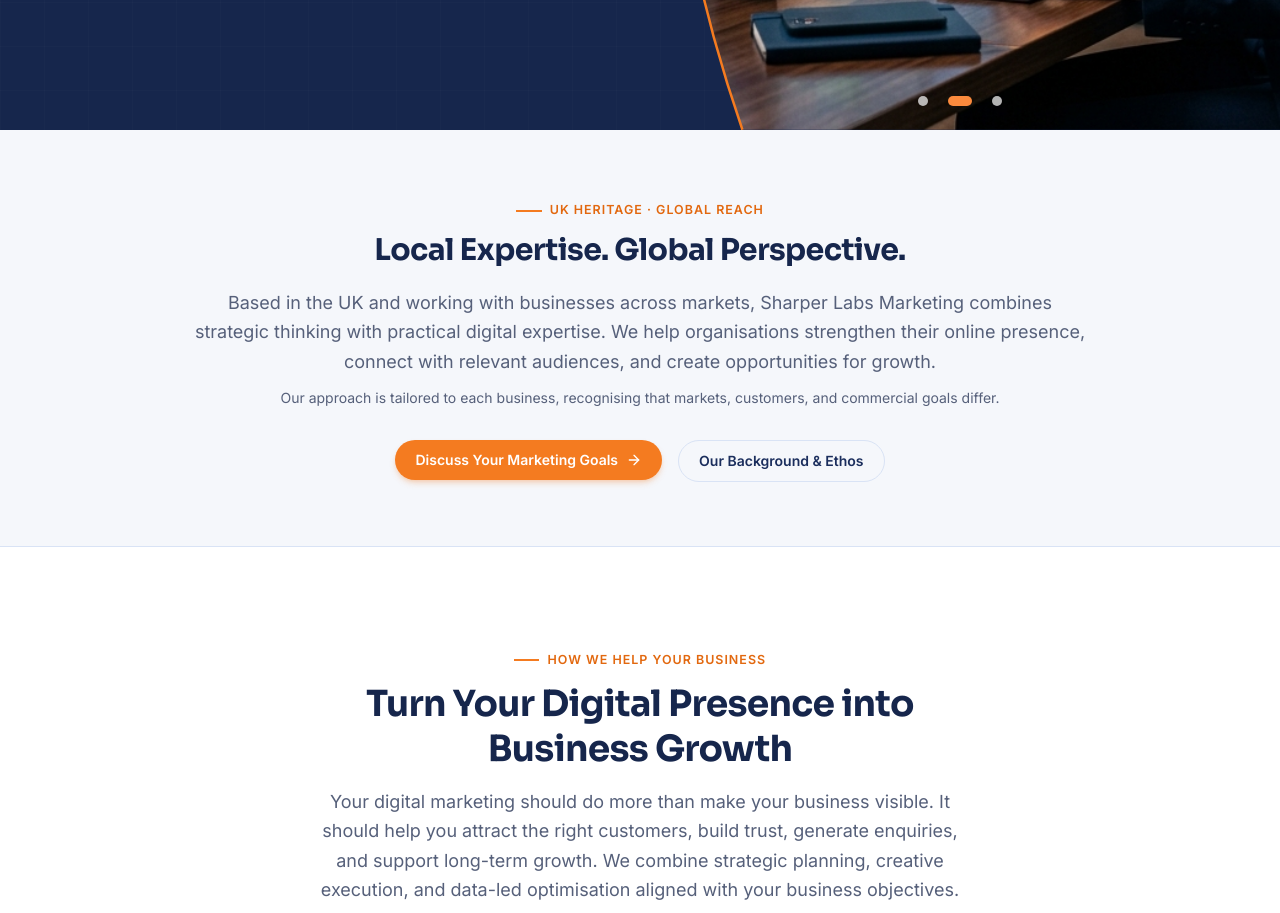
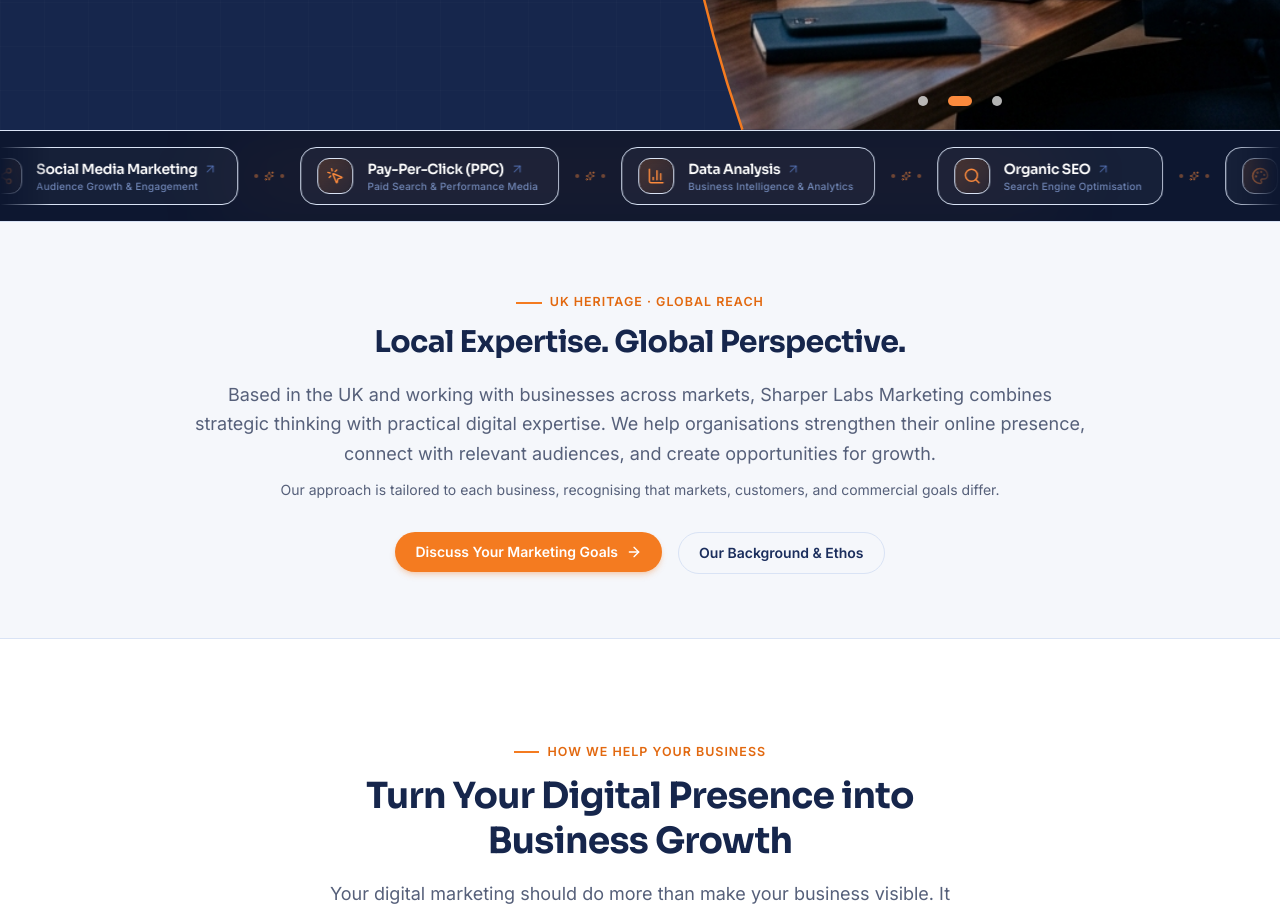
Before and after one commit to Dushmanthr/sharper-marketing, a Next.js app: page / in a window 1280 px wide. Shown: the part 880-1793 px from the top of the page. Built offline with nearby package versions, Linux system fonts and the light colour scheme; no server answers.

Commit message:
feat: add ticker strip under hero section

```diff
--- a/app/globals.css
+++ b/app/globals.css
@@ -220,3 +220,48 @@
 .glow-subtle {
   box-shadow: 0 10px 30px -5px rgba(22, 38, 76, 0.08);
 }
+
+/* Infinite Ticker Animation */
+@keyframes ticker-slide {
+  from {
+    transform: translate3d(0, 0, 0);
+  }
+  to {
+    transform: translate3d(-50%, 0, 0);
+  }
+}
+
+.animate-ticker {
+  display: flex;
+  width: max-content;
+  animation: ticker-slide 38s linear infinite;
+  will-change: transform;
+}
+
+.animate-ticker:hover,
+.animate-ticker:focus-within {
+  animation-play-state: paused;
+}
+
+.ticker-fade-mask {
+  mask-image: linear-gradient(
+    to right,
+    transparent 0%,
+    black 4%,
+    black 96%,
+    transparent 100%
+  );
+  -webkit-mask-image: linear-gradient(
+    to right,
+    transparent 0%,
+    black 4%,
+    black 96%,
+    transparent 100%
+  );
+}
+
+@media (prefers-reduced-motion: reduce) {
+  .animate-ticker {
+    animation-duration: 90s;
+  }
+}
--- a/app/page.tsx
+++ b/app/page.tsx
@@ -28,6 +28,7 @@
 import CTASection from "@/components/CTASection";
 import ImageCarousel from "@/components/ImageCarousel";
 import CurvedHero from "@/components/CurvedHero";
+import ServicesTicker from "@/components/ServicesTicker";
 import JsonLd from "@/components/JsonLd";
 import ServicesExplorer from "@/components/ServicesExplorer";
 import InteractiveAudit from "@/components/InteractiveAudit";
@@ -213,6 +214,9 @@
           </div>
         </Reveal>
       </CurvedHero>
+
+      {/* Ticker Animation Strip: Core Specialist Disciplines */}
+      <ServicesTicker />
 
       {/* 02. Recommended Supporting Section: Local Expertise. Global Perspective. */}
       <section className="border-b border-navy-100 bg-surface-muted py-12 sm:py-16">
--- /dev/null
+++ b/components/ServicesTicker.tsx
@@ -0,0 +1,158 @@
+"use client";
+
+import Link from "next/link";
+import {
+  Palette,
+  Code2,
+  Share2,
+  MousePointerClick,
+  BarChart3,
+  Search,
+  ArrowUpRight,
+  Sparkles,
+  type LucideIcon,
+} from "lucide-react";
+import { services, type Service } from "@/lib/site";
+import { trackEvent } from "@/lib/analytics";
+
+const iconMap: Record<string, LucideIcon> = {
+  Palette,
+  Code2,
+  Share2,
+  MousePointerClick,
+  BarChart3,
+  Search,
+};
+
+// Double the items within each set so even ultra-wide displays remain fully populated
+const tickerItems: Service[] = [...services, ...services];
+
+export default function ServicesTicker() {
+  return (
+    <section
+      aria-label="Core Marketing Services Ticker"
+      className="relative z-20 w-full overflow-hidden border-y border-white/10 bg-navy-950 py-3 sm:py-4 select-none"
+    >
+      {/* Top subtle orange highlight rule */}
+      <div
+        className="pointer-events-none absolute inset-x-0 -top-px h-px bg-gradient-to-r from-transparent via-orange-500/50 to-transparent"
+        aria-hidden="true"
+      />
+
+      {/* Subtle radial ambient glow behind the ticker */}
+      <div
+        className="pointer-events-none absolute left-1/2 top-1/2 -translate-x-1/2 -translate-y-1/2 h-20 w-2/3 rounded-full bg-orange-500/5 blur-2xl"
+        aria-hidden="true"
+      />
+
+      {/* Feathered gradient masks on the left and right edges for seamless entry/exit */}
+      <div className="ticker-fade-mask relative flex overflow-hidden">
+        <div className="animate-ticker flex items-center">
+          {/* First Half */}
+          {tickerItems.map((service, index) => {
+            const Icon = iconMap[service.icon] || Sparkles;
+            return (
+              <div
+                key={`half1-${service.slug}-${index}`}
+                className="flex items-center"
+              >
+                <Link
+                  href={`/services/${service.slug}`}
+                  onClick={() => {
+                    trackEvent("service_explored", {
+                      trigger: "hero_ticker",
+                      service: service.slug,
+                    });
+                  }}
+                  className="group relative flex items-center gap-3.5 rounded-2xl border border-white/10 bg-white/[0.04] px-4 py-2.5 backdrop-blur-md transition-all duration-300 hover:border-orange-500/50 hover:bg-white/[0.08] hover:shadow-[0_4px_24px_-4px_rgba(244,123,32,0.3)] hover:-translate-y-0.5 focus-visible:outline-hidden focus-visible:ring-2 focus-visible:ring-orange-400"
+                >
+                  <div className="flex h-9 w-9 shrink-0 items-center justify-center rounded-xl border border-orange-500/25 bg-gradient-to-br from-orange-500/20 to-orange-500/5 text-orange-400 shadow-inner transition-all duration-300 group-hover:border-orange-400 group-hover:bg-orange-500 group-hover:text-white group-hover:shadow-[0_0_16px_rgba(244,123,32,0.6)]">
+                    <Icon className="h-4.5 w-4.5 transition-transform duration-300 group-hover:scale-110" />
+                  </div>
+
+                  <div className="flex flex-col pr-1 text-left">
+                    <div className="flex items-center gap-1.5">
+                      <span className="font-display text-sm font-semibold tracking-tight text-white transition-colors duration-200 group-hover:text-orange-300 whitespace-nowrap">
+                        {service.short}
+                      </span>
+                      <ArrowUpRight className="h-3.5 w-3.5 text-navy-400/70 transition-all duration-200 group-hover:text-orange-400 group-hover:translate-x-0.5 group-hover:-translate-y-0.5" />
+                    </div>
+                    <span className="text-[10px] font-medium tracking-wide text-navy-300/80 transition-colors duration-200 group-hover:text-orange-200/90 whitespace-nowrap">
+                      {service.kicker}
+                    </span>
+                  </div>
+                </Link>
+
+                {/* Divider between cards */}
+                <div
+                  className="flex items-center gap-1.5 px-3 text-orange-500/40 select-none sm:px-4"
+                  aria-hidden="true"
+                >
+                  <span className="h-1 w-1 rounded-full bg-orange-400/40" />
+                  <Sparkles className="h-2.5 w-2.5 text-orange-400/60" />
+                  <span className="h-1 w-1 rounded-full bg-orange-400/40" />
+                </div>
+              </div>
+            );
+          })}
+
+          {/* Second Half (Exact mirror clone for continuous seamless loop) */}
+          {tickerItems.map((service, index) => {
+            const Icon = iconMap[service.icon] || Sparkles;
+            return (
+              <div
+                key={`half2-${service.slug}-${index}`}
+                className="flex items-center"
+              >
+                <Link
+                  href={`/services/${service.slug}`}
+                  onClick={() => {
+                    trackEvent("service_explored", {
+                      trigger: "hero_ticker",
+                      service: service.slug,
+                    });
+                  }}
+                  tabIndex={-1}
+                  aria-hidden="true"
+                  className="group relative flex items-center gap-3.5 rounded-2xl border border-white/10 bg-white/[0.04] px-4 py-2.5 backdrop-blur-md transition-all duration-300 hover:border-orange-500/50 hover:bg-white/[0.08] hover:shadow-[0_4px_24px_-4px_rgba(244,123,32,0.3)] hover:-translate-y-0.5"
+                >
+                  <div className="flex h-9 w-9 shrink-0 items-center justify-center rounded-xl border border-orange-500/25 bg-gradient-to-br from-orange-500/20 to-orange-500/5 text-orange-400 shadow-inner transition-all duration-300 group-hover:border-orange-400 group-hover:bg-orange-500 group-hover:text-white group-hover:shadow-[0_0_16px_rgba(244,123,32,0.6)]">
+                    <Icon className="h-4.5 w-4.5 transition-transform duration-300 group-hover:scale-110" />
+                  </div>
+
+                  <div className="flex flex-col pr-1 text-left">
+                    <div className="flex items-center gap-1.5">
+                      <span className="font-display text-sm font-semibold tracking-tight text-white transition-colors duration-200 group-hover:text-orange-300 whitespace-nowrap">
+                        {service.short}
+                      </span>
+                      <ArrowUpRight className="h-3.5 w-3.5 text-navy-400/70 transition-all duration-200 group-hover:text-orange-400 group-hover:translate-x-0.5 group-hover:-translate-y-0.5" />
+                    </div>
+                    <span className="text-[10px] font-medium tracking-wide text-navy-300/80 transition-colors duration-200 group-hover:text-orange-200/90 whitespace-nowrap">
+                      {service.kicker}
+                    </span>
+                  </div>
+                </Link>
+
+                {/* Divider between cards */}
+                <div
+                  className="flex items-center gap-1.5 px-3 text-orange-500/40 select-none sm:px-4"
+                  aria-hidden="true"
+                >
+                  <span className="h-1 w-1 rounded-full bg-orange-400/40" />
+                  <Sparkles className="h-2.5 w-2.5 text-orange-400/60" />
+                  <span className="h-1 w-1 rounded-full bg-orange-400/40" />
+                </div>
+              </div>
+            );
+          })}
+        </div>
+      </div>
+
+      {/* Bottom subtle border glow */}
+      <div
+        className="pointer-events-none absolute inset-x-0 -bottom-px h-px bg-gradient-to-r from-transparent via-orange-500/20 to-transparent"
+        aria-hidden="true"
+      />
+    </section>
+  );
+}
```
